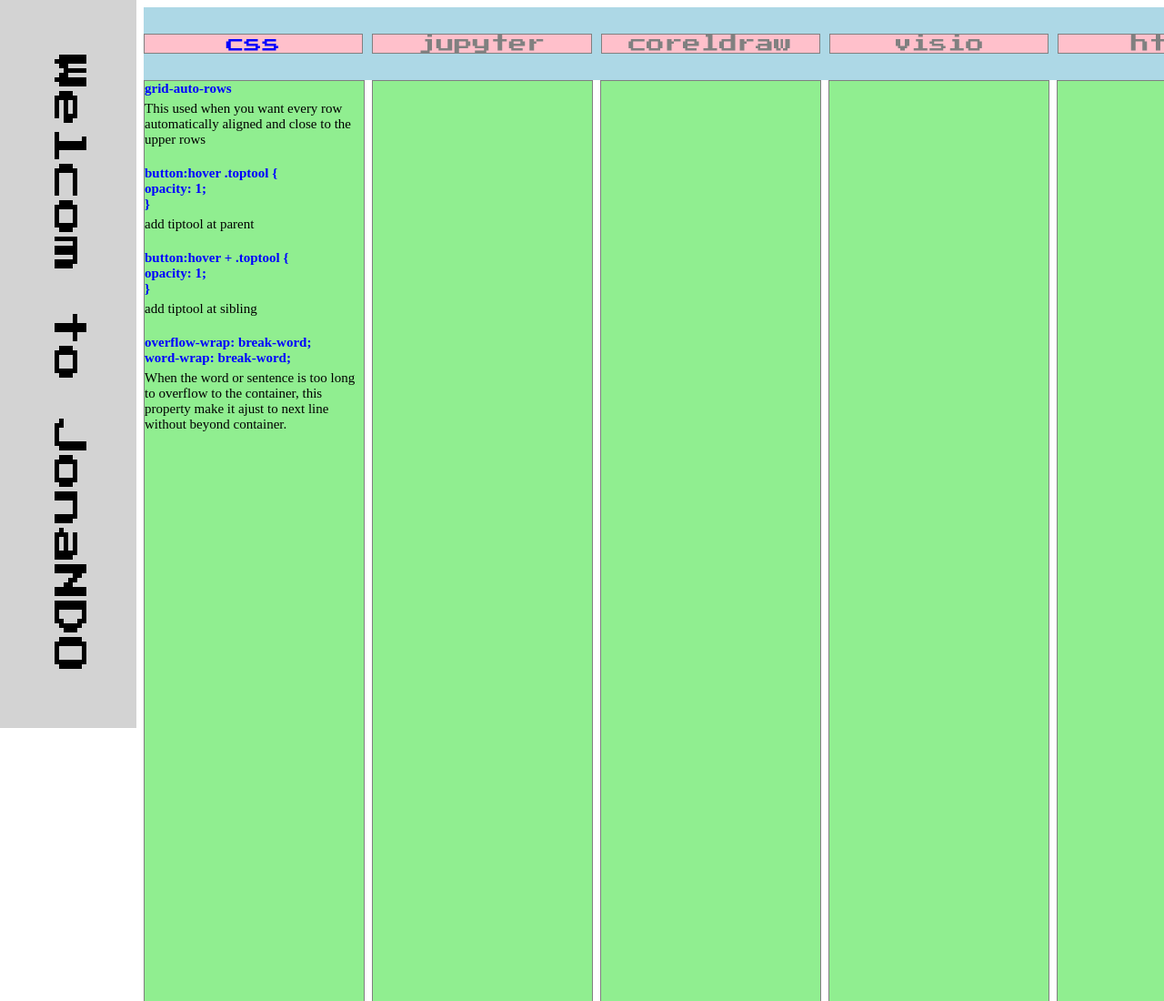
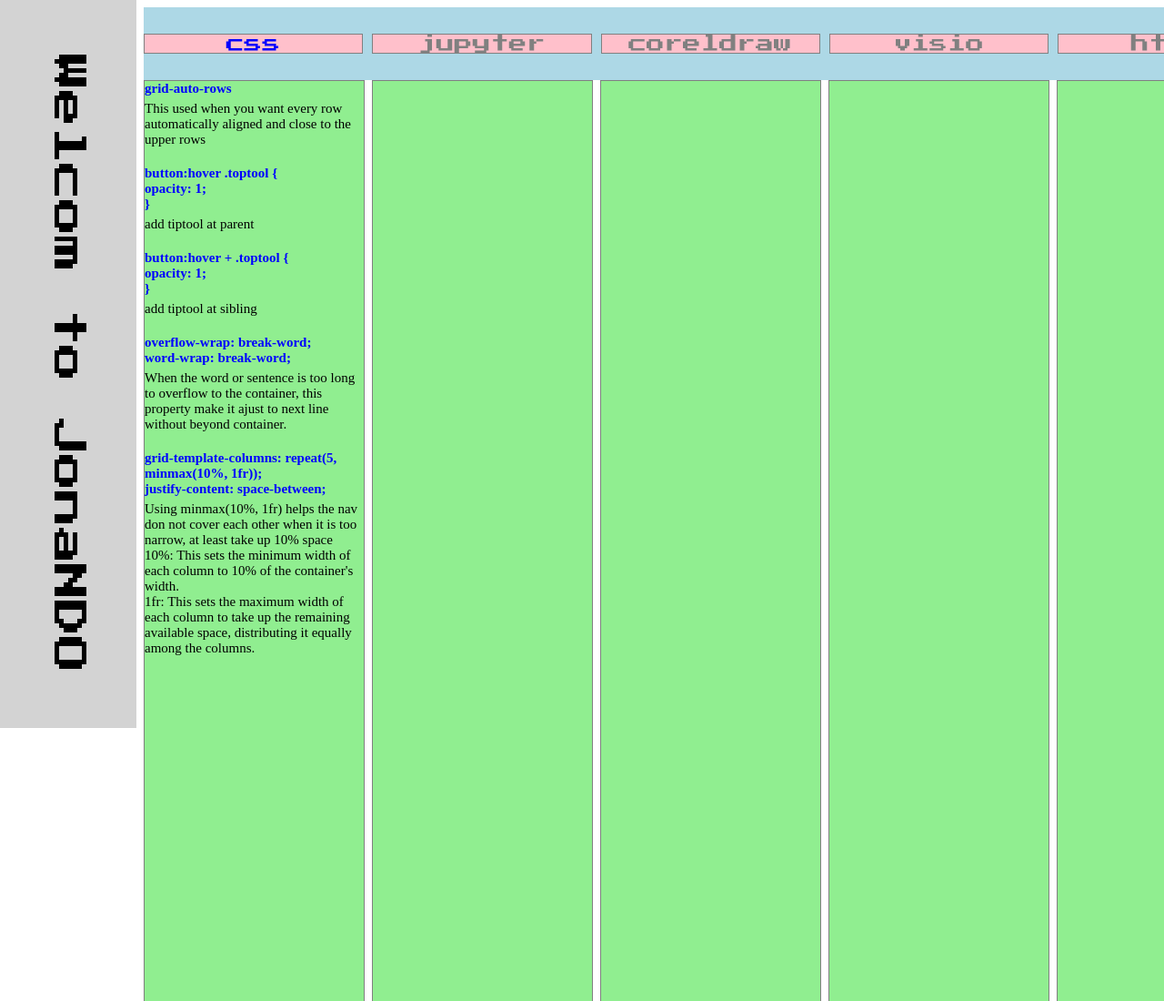
Before and after one commit to aajonaa/subject, a plain HTML site: page htmls/home-page-css.html in a window 1280 px wide. Shown: the top 1100 px of the page at 91% size. Drawn offline with Linux system fonts and the light colour scheme.

Commit message:
updated css items:minmax(10%, 1fr)

```diff
--- a/htmls/home-page-css.html
+++ b/htmls/home-page-css.html
@@ -75,6 +75,25 @@
         </div>
 
         <!-- Item -->
+        <div class="item">
+          grid-template-columns: repeat(5, minmax(10%, 1fr));<br>
+          justify-content: space-between;
+        </div>
+        <!-- Item explain -->
+        <div class="description">
+          Using minmax(10%, 1fr) helps the nav
+          don not cover each other when it is too narrow,
+          at least take up 10% space<br>
+          10%: This sets the minimum
+          width of each column to 10%
+          of the container's width.<br>
+          1fr: This sets the maximum
+          width of each column to take
+          up the remaining available space,
+          distributing it equally among the columns.
+        </div>
+
+        <!-- Item -->
         <div class="item"></div>
         <!-- Item explain -->
         <div class="description"></div>
```
